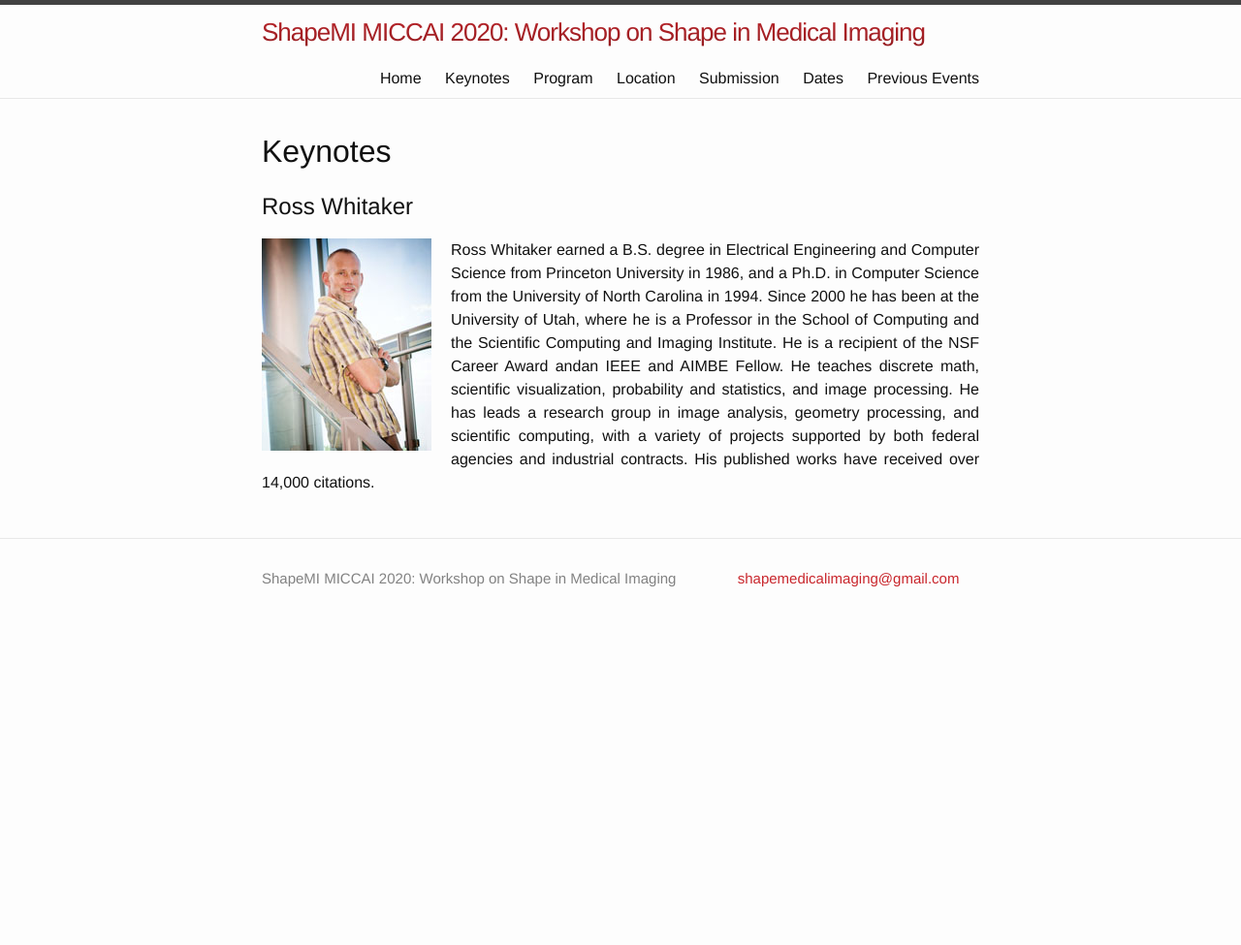
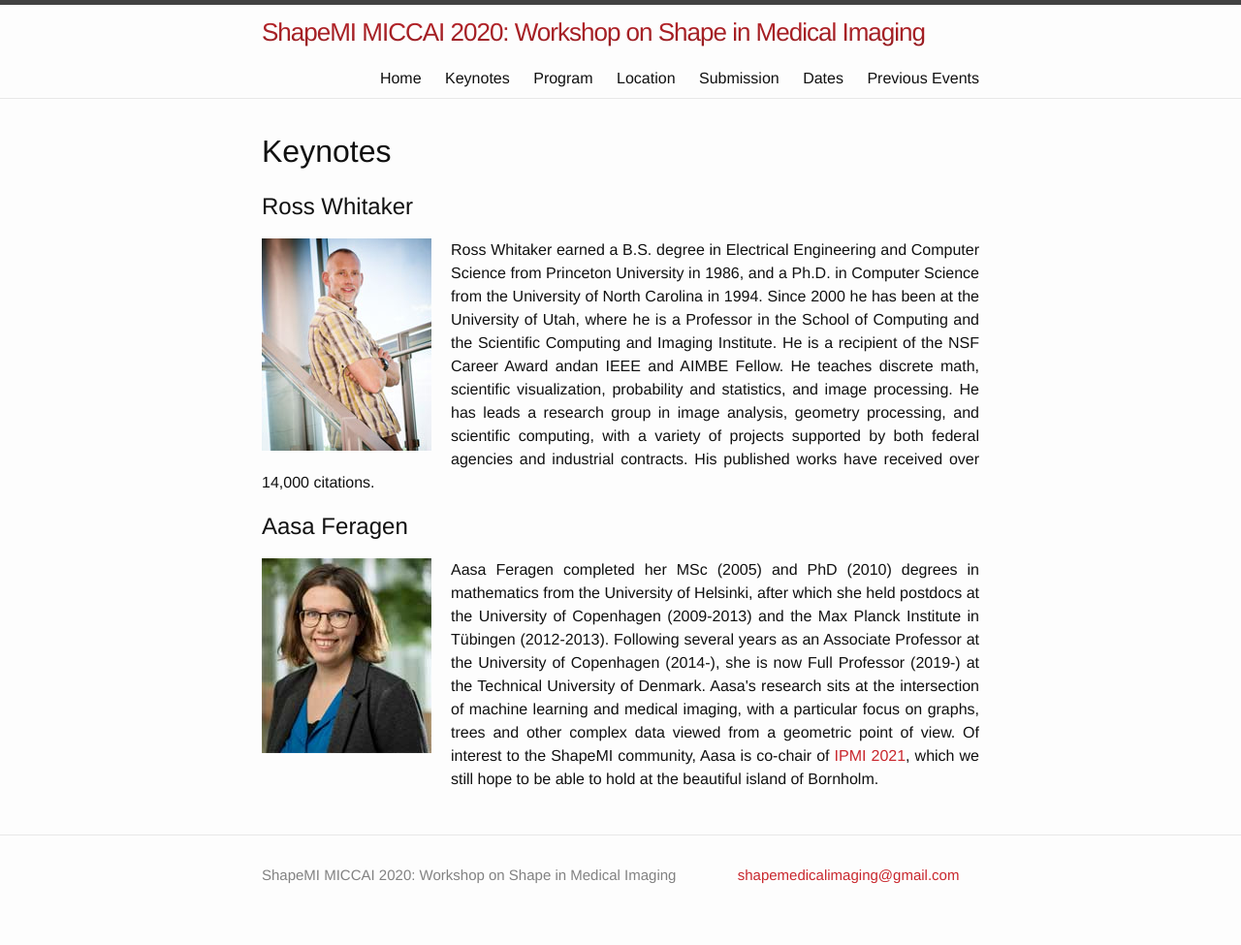
Before and after one commit to shapemi/shapemi2020, a Jekyll site: the page built from keynotes/index.md, in a window 1280 px wide. Shown: the whole page at 97% size. Built offline with Jekyll 4.4.1, drawn with Linux system fonts in a browser that asks for light colours; before the commit the page ends 900 px from its top, so only the background shows below that.

Commit message:
ENH: Add Aasa Feragens information to the keynote page

```diff
--- a/keynotes/index.md
+++ b/keynotes/index.md
@@ -10,3 +10,7 @@ order: 1
 <img style="float: left; margin: 0 20px 20px 0;" src="../images/ross_whitaker.jpg" alt="Ross Whitaker">
 <p align="justify">Ross Whitaker earned a B.S. degree in Electrical Engineering and Computer Science from Princeton University in 1986, and a Ph.D. in Computer Science from the University of North Carolina in 1994.  Since 2000 he has been at the University of Utah, where he is a Professor in the School of Computing and the Scientific Computing
 and Imaging Institute.  He is a recipient of the NSF Career Award andan IEEE and AIMBE Fellow.  He teaches discrete math, scientific visualization, probability and statistics, and image processing. He has leads a research group in image analysis, geometry processing, and scientific computing, with a variety of projects supported by both federal agencies and industrial contracts.  His published works have received over 14,000 citations.</p>
+
+## Aasa Feragen
+<img style="float: left; margin: 0 20px 20px 0;" src="../images/aasa_feragen.jpg" alt="Ross Whitaker">
+<p align="justify">Aasa Feragen completed her MSc (2005) and PhD (2010) degrees in mathematics from the University of Helsinki, after which she held postdocs at the University of Copenhagen (2009-2013) and the Max Planck Institute in Tübingen (2012-2013). Following several years as an Associate Professor at the University of Copenhagen (2014-), she is now Full Professor (2019-) at the Technical University of Denmark. Aasa's research sits at the intersection of machine learning and medical imaging, with a particular focus on graphs, trees and other complex data viewed from a geometric point of view. Of interest to the ShapeMI community, Aasa is co-chair of <a href="http://ipmi2021.org" target="_blank">IPMI 2021</a>, which we still hope to be able to hold at the beautiful island of Bornholm.</p>
```
Also changed, not shown: images/aasa_feragen.jpg (added).
